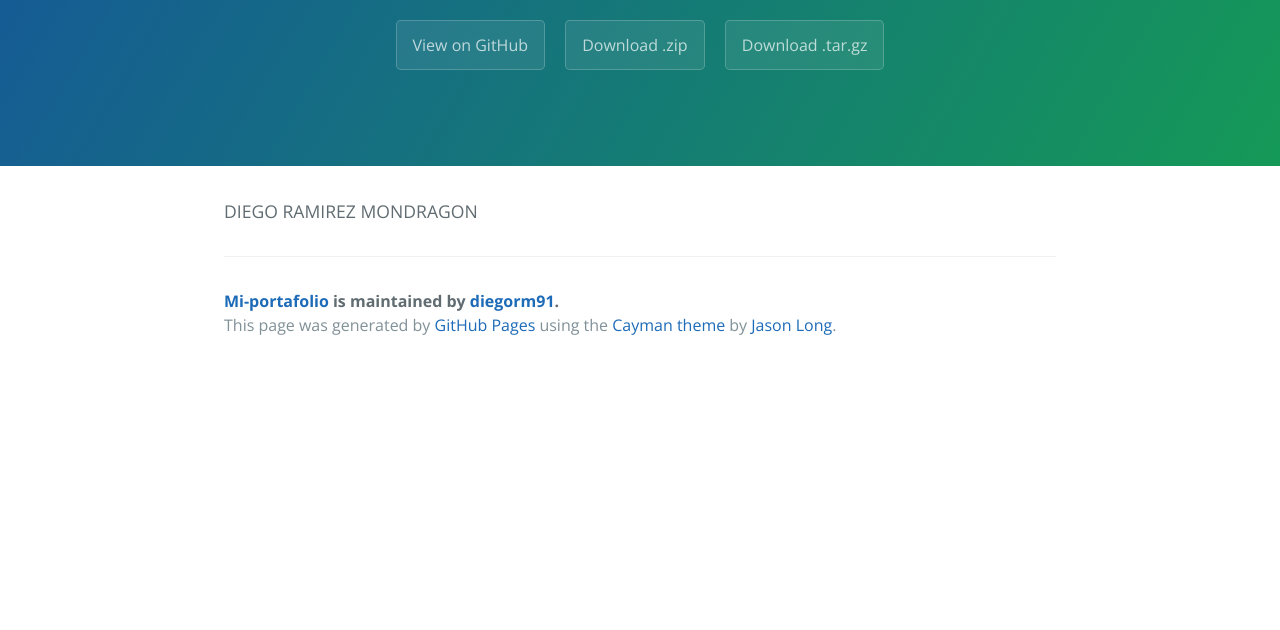
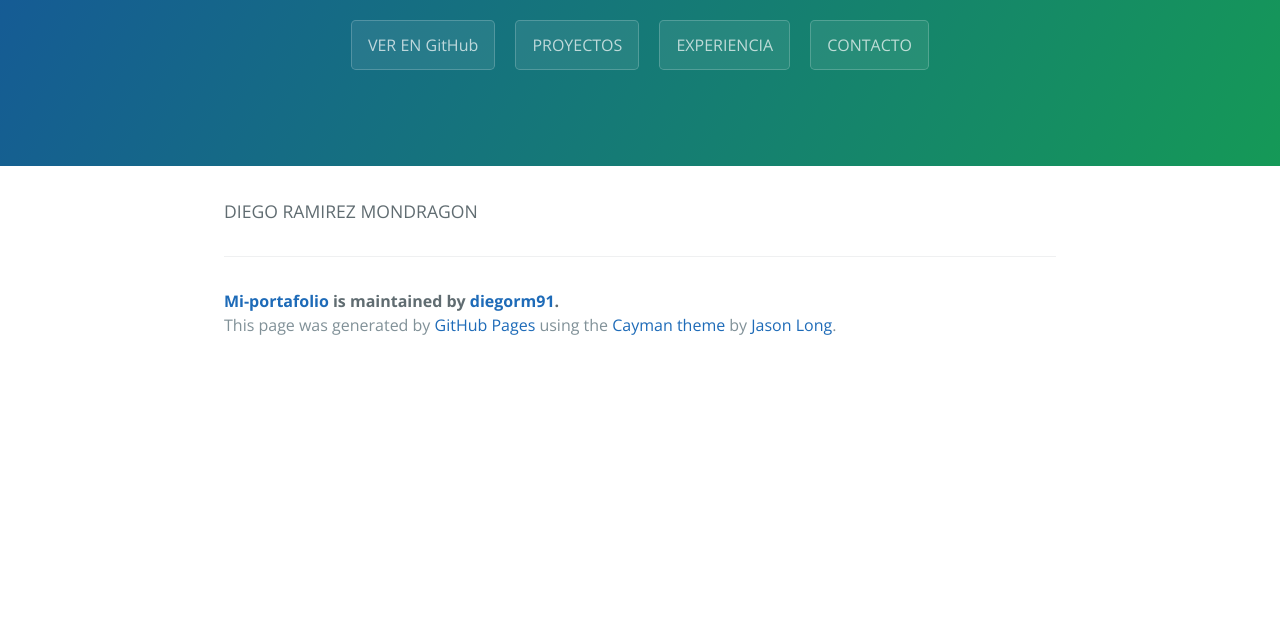
Before and after one commit to diegorm91/MI-PORTAFOLIO, a plain HTML site: page index.html in a window 1280 px wide. Shown: the part 170-800 px from the top of the page. Drawn offline with nearby package versions, Linux system fonts and the light colour scheme.

Commit message:
AGREGUE NAV

```diff
--- a/index.html
+++ b/index.html
@@ -13,9 +13,10 @@
     <section class="page-header">
       <h1 class="project-name">Mi-portafolio</h1>
       <h2 class="project-tagline"></h2>
-      <a href="https://github.com/diegorm91/MI-PORTAFOLIO" class="btn">View on GitHub</a>
-      <a href="https://github.com/diegorm91/MI-PORTAFOLIO/zipball/master" class="btn">Download .zip</a>
-      <a href="https://github.com/diegorm91/MI-PORTAFOLIO/tarball/master" class="btn">Download .tar.gz</a>
+      <a href="https://github.com/diegorm91/MI-PORTAFOLIO" class="btn">VER EN GitHub</a>
+      <a href="https://github.com/diegorm91/MI-PORTAFOLIO/zipball/master" class="btn">PROYECTOS</a>
+      <a href="https://github.com/diegorm91/MI-PORTAFOLIO/tarball/master" class="btn">EXPERIENCIA</a>
+      <a href="https://github.com/diegorm91/MI-PORTAFOLIO/tarball/master" class="btn">CONTACTO</a>
     </section>
 
     <section class="main-content">
```
